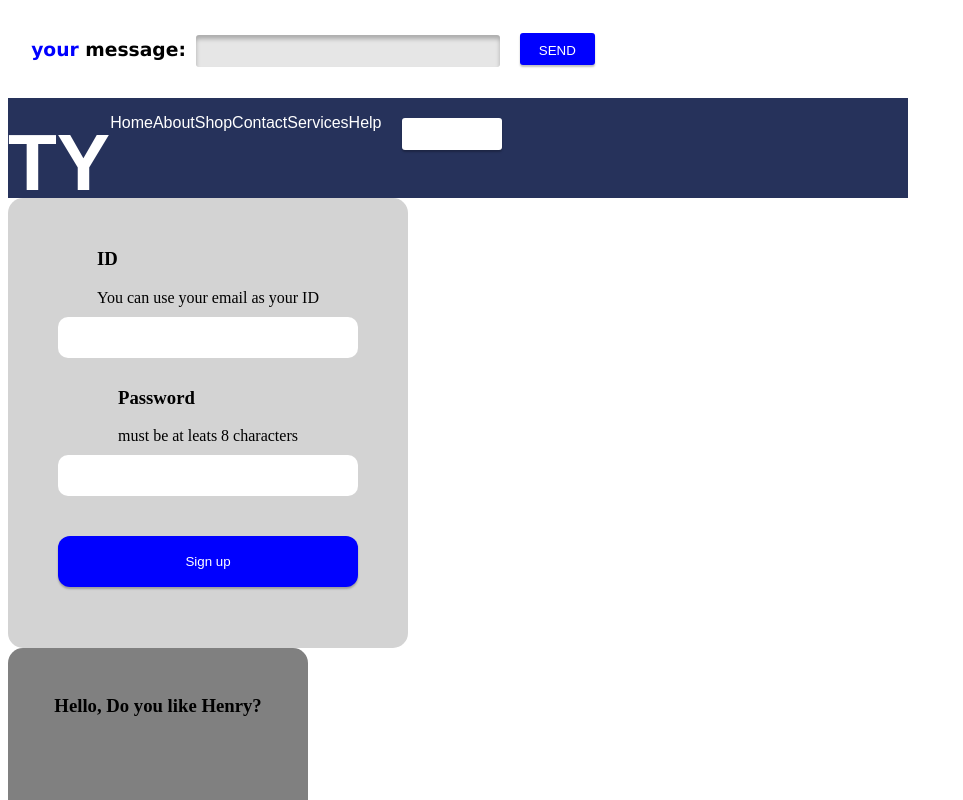
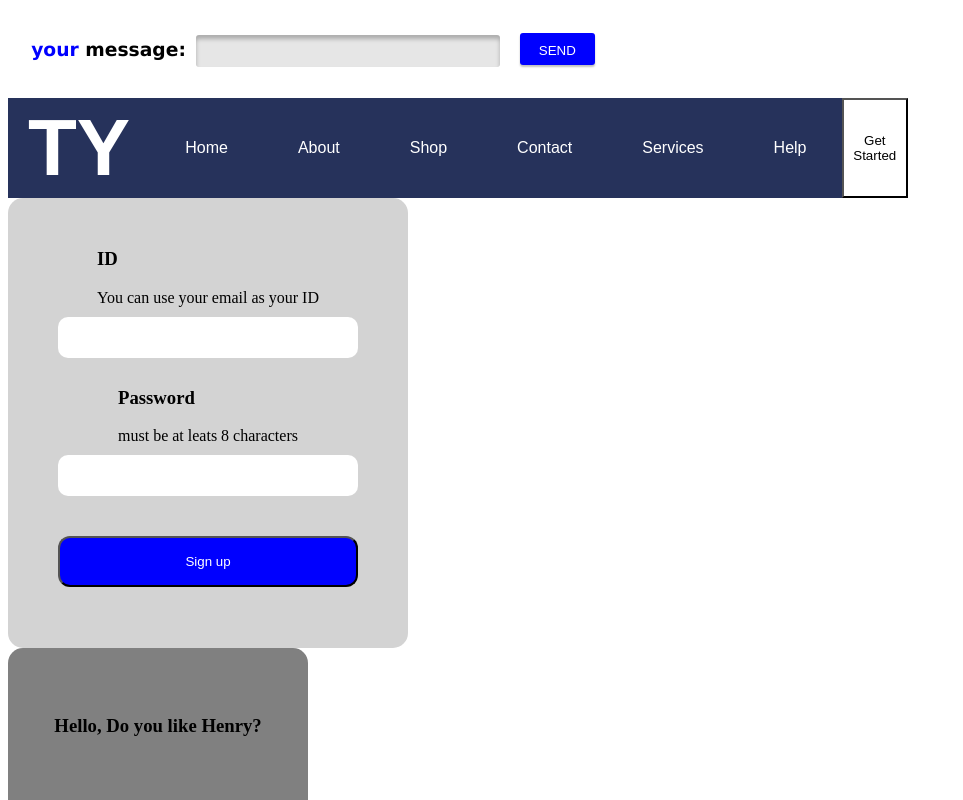
Before and after one commit to GlianBCIT/Exercise4, a Next.js app in the folder ourapp/: page / in a window 1280 px wide. Shown: the top 800 px of the page, without its empty margins (0-963 px from the left). Built offline with nearby package versions, Linux system fonts and the light colour scheme.

Commit message:
Glian_Component 2 Changes

```diff
--- a/ourapp/comps/CustomComponent1/index.js
+++ b/ourapp/comps/CustomComponent1/index.js
@@ -4,7 +4,7 @@ function Component1UI (){
             <h3 className="title"><span className="colortext">your</span> message:</h3>
             <div>
                 <input type="text"></input>
-                <button>SEND</button>
+                <button className="button-sofia">SEND</button>
             </div>
         </div>
     )
--- a/ourapp/comps/CustomComponent2/index.js
+++ b/ourapp/comps/CustomComponent2/index.js
@@ -7,10 +7,12 @@ return <div style={{
     backgroundColor: '#26325B',
     width: 900,
     height: 100,
+    justifyContent: 'center',
+    alignItems: 'center',
 }} >
     <h3 style={{
             color: 'white',
-            margin: '0 0 0 20',
+            margin: 20,
     }}>
         <span style={{
         fontSize: 80,
@@ -24,38 +26,39 @@ return <div style={{
 
     <p style={{
         color: 'white',
-        margin: '35 35 10 35',
+        margin: 35,
     }}> Home </p>
 
     <p style={{
         color: 'white',
-        margin: '35 35 10 35',
+        margin: 35 ,
     }}> About</p>
 
     <p style={{
         color: 'white',
-        margin: '35 35 10 35',
+        margin: 35
     }}> Shop</p>
 
     <p style={{
         color: 'white',
-        margin: '35 35 10 35',
+        margin: 35 ,
     }}> Contact</p>
 
     <p style={{
         color: 'white',
-        margin: '35 35 10 35',
+        margin: 35 ,
     }}> Services</p>
 
     <p style={{
         color: 'white',
-        margin: '35 35 10 35',
+        margin: 35 ,
     }}> Help</p>
 
     </div>
 
     <button style={{
         width: 100,
+        height: 100,
         backgroundColor: 'white',
     }}>Get Started</button>
 
--- a/ourapp/pages/index.js
+++ b/ourapp/pages/index.js
@@ -4,7 +4,7 @@ import Component1 from '../comps/CustomComponent1';
 import Component2 from '../comps/CustomComponent2';
 import Component3 from '../comps/CustomComponent3'
 import Component4 from '../comps/custom-component4/'
-import styles from '../styles/sofia.module.css'
+
 
 export default function Home() {
   return (
--- a/ourapp/styles/main.css
+++ b/ourapp/styles/main.css
@@ -27,7 +27,7 @@ input {
     color: blue;
 }
 
-button {
+.button-sofia {
     border: none;
     box-shadow: 0px 2px 2px rgba(0, 0, 0, 0.25);
     border-radius: 3px;
--- a/ourapp/styles/sofia.module.css
+++ /dev/null
@@ -1,25 +0,0 @@
-
-
-.messages {
-    display: flex;
-    justify-content: center;
-    align-items: center;
-    background-color: white;
-    width: 600px;
-    margin: 10px;
-    border-radius: 4px;
-}
-
-.title {
-    font-family: Verdana, sans-serif;
-    padding: 10px;
-}
-
-/* input {
-    width: 300px;
-    height: 30px;
-    background: #E6E6E6;
-    box-shadow: inset 0px 4px 4px rgba(0, 0, 0, 0.25);
-    border-radius: 3px;
-    border: 0px;
-} */
```
